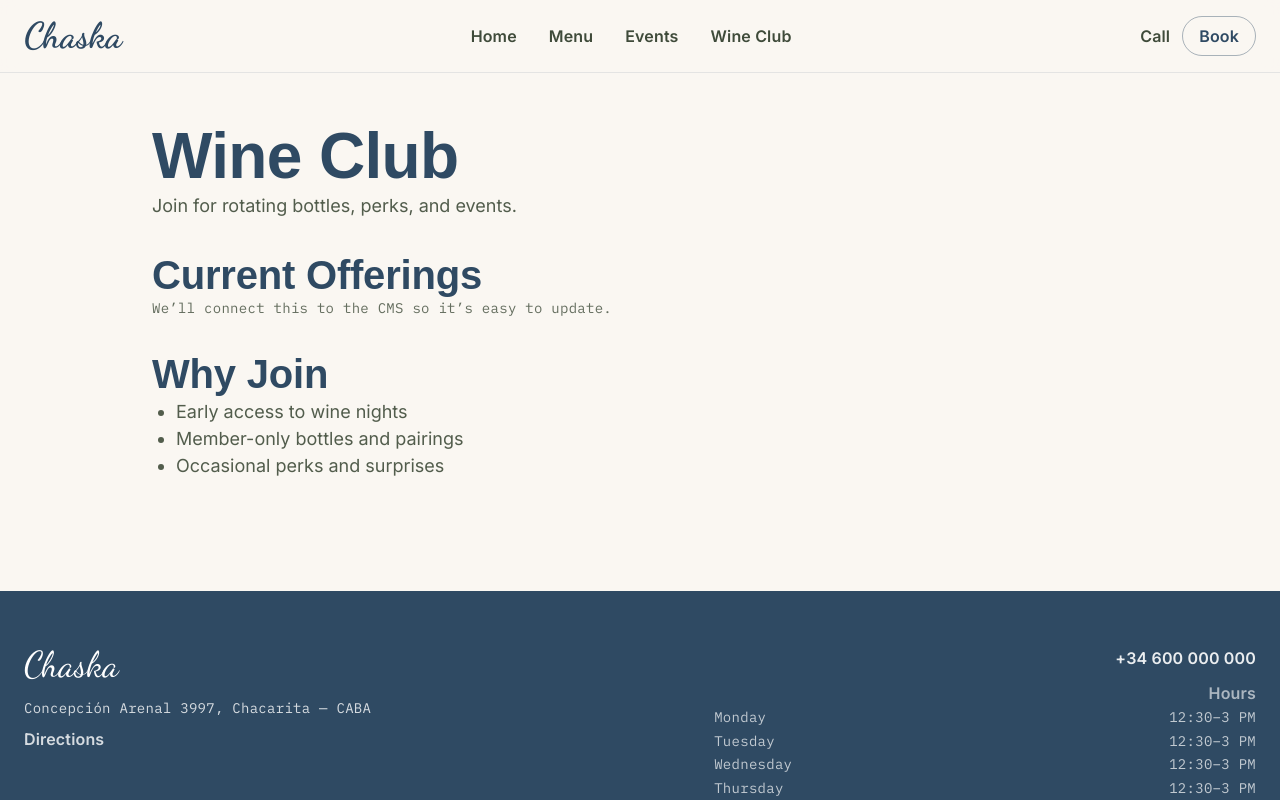
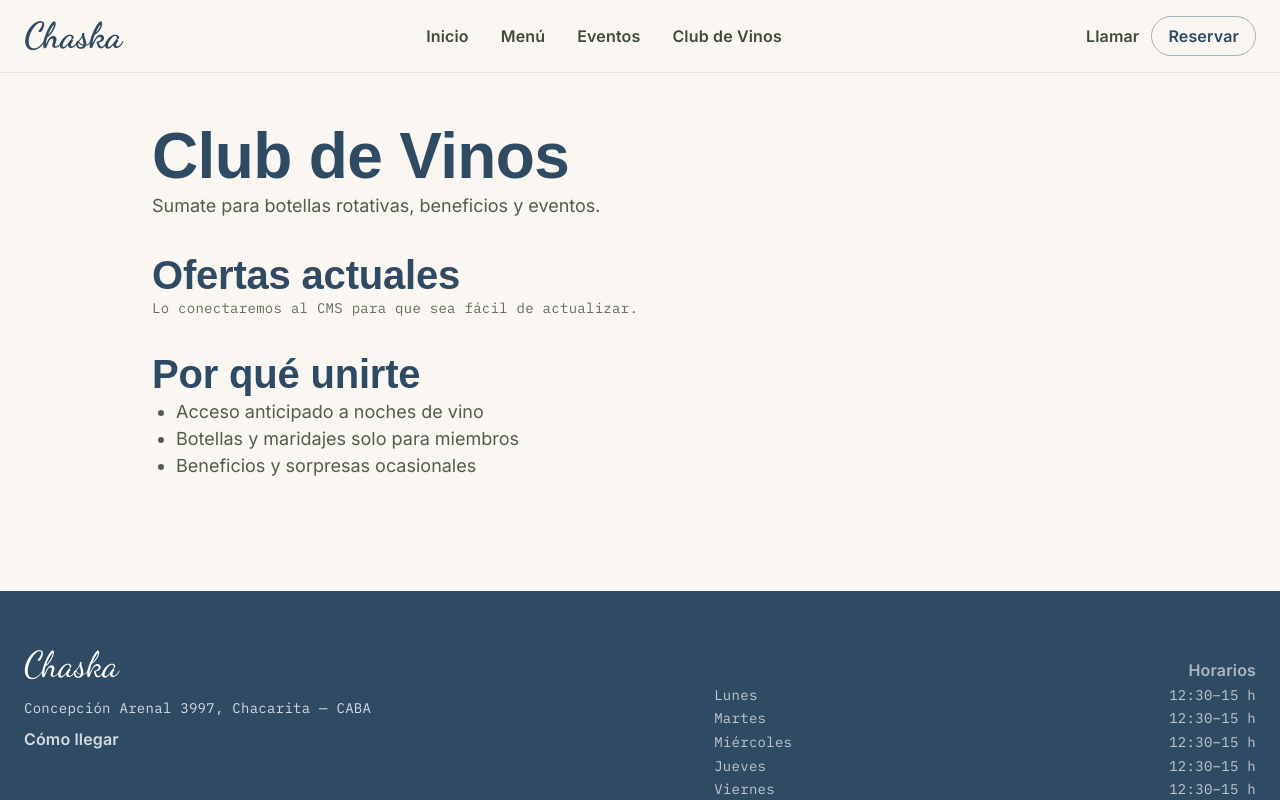
Before and after one commit to HanifCarroll/chaska, a Next.js app: page /wine-club in a window 1280 px wide. Shown: the top 800 px of the page. Built offline with nearby package versions, Linux system fonts and the light colour scheme; a web font is replaced by a local one.

Commit message:
Translate everything to spanish.

```diff
--- a/src/app/events/page.tsx
+++ b/src/app/events/page.tsx
@@ -1,21 +1,21 @@
-export const metadata = { title: "Events — Chaska" };
+export const metadata = { title: "Eventos — Chaska" };
 
 export default function EventsPage() {
   return (
     <main className="mx-auto max-w-5xl px-4 sm:px-6 py-12 space-y-8">
       <header>
-        <h1 className="text-blue">Events</h1>
-        <p className="type-body text-olive/90">Private dinners, wine nights, and more.</p>
+        <h1 className="text-blue">Eventos</h1>
+        <p className="type-body text-olive/90">Cenas privadas, noches de vino y más.</p>
       </header>
 
       <section>
-        <h2 className="text-blue">Schedule</h2>
-        <p className="type-small text-olive/80">Calendar integration and booking coming soon.</p>
+        <h2 className="text-blue">Agenda</h2>
+        <p className="type-small text-olive/80">Integración de calendario y reservas próximamente.</p>
       </section>
 
       <section>
-        <h2 className="text-blue">Private Set Meals</h2>
-        <p className="type-small text-olive/80">We’ll add a booking flow here.</p>
+        <h2 className="text-blue">Menús cerrados privados</h2>
+        <p className="type-small text-olive/80">Pronto agregaremos un flujo de reservas.</p>
       </section>
     </main>
   );
--- a/src/app/layout.tsx
+++ b/src/app/layout.tsx
@@ -34,8 +34,9 @@ const dancing = Dancing_Script({
 });
 
 export const metadata: Metadata = {
-  title: "Chaska — Neighborhood Smokehouse",
-  description: "Homely, modern barbecue. Low & slow, shared with friends.",
+  title: "Chaska — Milanesas de autor y cocina de mundo",
+  description:
+    "Tu punto de encuentro en Chacarita: milanesas de autor, tacos de mochella y papas wagyu. Ingredientes argentinos con influencias del mundo.",
 };
 
 export default function RootLayout({
@@ -44,7 +45,7 @@ export default function RootLayout({
   children: React.ReactNode;
 }>) {
   return (
-    <html lang="en">
+    <html lang="es">
       <body
         className={`${inter.variable} ${plexMono.variable} ${gloock.variable} ${dancing.variable} antialiased`}
       >
--- a/src/app/menu/page.tsx
+++ b/src/app/menu/page.tsx
@@ -1,21 +1,21 @@
-export const metadata = { title: "Menu — Chaska" };
+export const metadata = { title: "Menú — Chaska" };
 
 export default function MenuPage() {
   return (
     <main className="mx-auto max-w-5xl px-4 sm:px-6 py-12 space-y-12">
       <header>
-        <h1 className="text-blue">Menu</h1>
-        <p className="type-body text-olive/90">Food and drinks — updated regularly.</p>
+        <h1 className="text-blue">Menú</h1>
+        <p className="type-body text-olive/90">Comida y bebidas — se actualiza regularmente.</p>
       </header>
 
       <section id="food">
-        <h2 className="text-blue">Food</h2>
-        <p className="type-small text-olive/80">Editable via CMS soon.</p>
+        <h2 className="text-blue">Comida</h2>
+        <p className="type-small text-olive/80">Editable vía CMS pronto.</p>
       </section>
 
       <section id="drinks">
-        <h2 className="text-blue">Drinks</h2>
-        <p className="type-small text-olive/80">Editable via CMS soon.</p>
+        <h2 className="text-blue">Bebidas</h2>
+        <p className="type-small text-olive/80">Editable vía CMS pronto.</p>
       </section>
     </main>
   );
--- a/src/app/wine-club/page.tsx
+++ b/src/app/wine-club/page.tsx
@@ -1,24 +1,24 @@
-export const metadata = { title: "Wine Club — Chaska" };
+export const metadata = { title: "Club de Vinos — Chaska" };
 
 export default function WineClubPage() {
   return (
     <main className="mx-auto max-w-5xl px-4 sm:px-6 py-12 space-y-8">
       <header>
-        <h1 className="text-blue">Wine Club</h1>
-        <p className="type-body text-olive/90">Join for rotating bottles, perks, and events.</p>
+        <h1 className="text-blue">Club de Vinos</h1>
+        <p className="type-body text-olive/90">Sumate para botellas rotativas, beneficios y eventos.</p>
       </header>
 
       <section>
-        <h2 className="text-blue">Current Offerings</h2>
-        <p className="type-small text-olive/80">We’ll connect this to the CMS so it’s easy to update.</p>
+        <h2 className="text-blue">Ofertas actuales</h2>
+        <p className="type-small text-olive/80">Lo conectaremos al CMS para que sea fácil de actualizar.</p>
       </section>
 
       <section>
-        <h2 className="text-blue">Why Join</h2>
+        <h2 className="text-blue">Por qué unirte</h2>
         <ul className="list-disc pl-6 type-body text-olive/90">
-          <li>Early access to wine nights</li>
-          <li>Member-only bottles and pairings</li>
-          <li>Occasional perks and surprises</li>
+          <li>Acceso anticipado a noches de vino</li>
+          <li>Botellas y maridajes solo para miembros</li>
+          <li>Beneficios y sorpresas ocasionales</li>
         </ul>
       </section>
     </main>
--- a/src/components/Footer.tsx
+++ b/src/components/Footer.tsx
@@ -1,8 +1,8 @@
 import Link from "next/link";
 
-const PHONE = process.env.NEXT_PUBLIC_PHONE ?? "+34 600 000 000";
-const IG_HANDLE = process.env.NEXT_PUBLIC_INSTAGRAM ?? "chaska.restaurant";
-const IG_URL = `https://instagram.com/${IG_HANDLE.replace(/^@/, "")}`;
+const PHONE = process.env.NEXT_PUBLIC_PHONE;
+const IG_HANDLE = process.env.NEXT_PUBLIC_INSTAGRAM;
+const IG_URL = `https://instagram.com/${IG_HANDLE}`;
 
 export default function Footer() {
   return (
@@ -28,7 +28,7 @@ export default function Footer() {
                 rel="noopener noreferrer"
                 className="type-ui text-white/80 hover:text-gold"
               >
-                Directions
+                Cómo llegar
               </a>
             </div>
           </div>
@@ -36,41 +36,41 @@ export default function Footer() {
           {/* Contact */}
           <div className="md:text-right space-y-2">
             <a
-              href={`tel:${PHONE.replace(/\s/g, "")}`}
+              href={`tel:${PHONE}`}
               className="type-ui text-white/90 hover:text-gold block"
             >
               {PHONE}
             </a>
             <div className="mt-3">
-              <p className="type-ui text-white/60">Hours</p>
+              <p className="type-ui text-white/60">Horarios</p>
               <ul className="mt-1 space-y-1 type-small text-white/70">
                 <li className="flex items-center justify-between gap-6">
-                  <span>Monday</span>
-                  <span>12:30–3 PM</span>
+                  <span>Lunes</span>
+                  <span>12:30–15 h</span>
                 </li>
                 <li className="flex items-center justify-between gap-6">
-                  <span>Tuesday</span>
-                  <span>12:30–3 PM</span>
+                  <span>Martes</span>
+                  <span>12:30–15 h</span>
                 </li>
                 <li className="flex items-center justify-between gap-6">
-                  <span>Wednesday</span>
-                  <span>12:30–3 PM</span>
+                  <span>Miércoles</span>
+                  <span>12:30–15 h</span>
                 </li>
                 <li className="flex items-center justify-between gap-6">
-                  <span>Thursday</span>
-                  <span>12:30–3 PM</span>
+                  <span>Jueves</span>
+                  <span>12:30–15 h</span>
                 </li>
                 <li className="flex items-center justify-between gap-6">
-                  <span>Friday</span>
-                  <span>12:30–3 PM</span>
+                  <span>Viernes</span>
+                  <span>12:30–15 h</span>
                 </li>
                 <li className="flex items-center justify-between gap-6">
-                  <span>Saturday</span>
-                  <span>Closed</span>
+                  <span>Sábado</span>
+                  <span>Cerrado</span>
                 </li>
                 <li className="flex items-center justify-between gap-6">
-                  <span>Sunday</span>
-                  <span>Closed</span>
+                  <span>Domingo</span>
+                  <span>Cerrado</span>
                 </li>
               </ul>
             </div>
@@ -98,7 +98,7 @@ export default function Footer() {
             © {new Date().getFullYear()} Chaska
           </p>
           <p className="type-small text-white/50">
-            Made with care — Buenos Aires
+            Hecho con cariño — Buenos Aires
           </p>
         </div>
       </div>
--- a/src/components/Header.tsx
+++ b/src/components/Header.tsx
@@ -15,35 +15,35 @@ export default function Header() {
         <div className="flex items-center gap-6">
           <button
             className="md:hidden p-2 rounded border border-blue/20 text-blue"
-            aria-label={open ? "Close menu" : "Open menu"}
+            aria-label={open ? "Cerrar menú" : "Abrir menú"}
             onClick={() => setOpen(!open)}
           >
             {open ? <IconX /> : <IconMenu />}
           </button>
 
-          <Link href="/" className="font-script font-bold text-blue text-3xl md:text-4xl" aria-label="Chaska Home">
+          <Link href="/" className="font-script font-bold text-blue text-3xl md:text-4xl" aria-label="Inicio de Chaska">
             Chaska
           </Link>
         </div>
 
         {/* Center: Main nav */}
         <nav className="hidden md:flex items-center gap-8">
-          <Link href="/" className="type-ui text-olive hover:text-blue transition-colors">Home</Link>
-          <Link href="/menu" className="type-ui text-olive hover:text-blue transition-colors">Menu</Link>
-          <Link href="/events" className="type-ui text-olive hover:text-blue transition-colors">Events</Link>
-          <Link href="/wine-club" className="type-ui text-olive hover:text-blue transition-colors">Wine Club</Link>
+          <Link href="/" className="type-ui text-olive hover:text-blue transition-colors">Inicio</Link>
+          <Link href="/menu" className="type-ui text-olive hover:text-blue transition-colors">Menú</Link>
+          <Link href="/events" className="type-ui text-olive hover:text-blue transition-colors">Eventos</Link>
+          <Link href="/wine-club" className="type-ui text-olive hover:text-blue transition-colors">Club de Vinos</Link>
         </nav>
 
         {/* Right: CTAs */}
         <div className="hidden sm:flex items-center gap-3">
           <a href={`tel:${PHONE.replace(/\s/g, "")}`} className="type-ui text-olive hover:text-blue transition-colors">
-            Call
+            Llamar
           </a>
           <Link
             href="/events"
             className="type-ui rounded-full border border-blue/40 text-blue hover:bg-blue hover:text-white transition-colors px-4 py-2"
           >
-            Book
+            Reservar
           </Link>
         </div>
       </div>
@@ -53,34 +53,34 @@ export default function Header() {
         <div className="md:hidden border-t border-blue/10 bg-background">
           <div className="mx-auto max-w-7xl px-4 sm:px-6 py-4 grid gap-2">
             <Link href="/" className="type-ui py-2 text-olive hover:text-blue" onClick={() => setOpen(false)}>
-              Home
+              Inicio
             </Link>
             <Link href="/menu" className="type-ui py-2 text-olive hover:text-blue" onClick={() => setOpen(false)}>
-              Menu
+              Menú
             </Link>
             <div className="pl-3">
               <a href="/menu#food" className="type-small block py-1 text-olive/80 hover:text-blue" onClick={() => setOpen(false)}>
-                Food
+                Comida
               </a>
               <a href="/menu#drinks" className="type-small block py-1 text-olive/80 hover:text-blue" onClick={() => setOpen(false)}>
-                Drinks
+                Bebidas
               </a>
             </div>
             <Link href="/events" className="type-ui py-2 text-olive hover:text-blue" onClick={() => setOpen(false)}>
-              Events
+              Eventos
             </Link>
             <Link href="/wine-club" className="type-ui py-2 text-olive hover:text-blue" onClick={() => setOpen(false)}>
-              Wine Club
+              Club de Vinos
             </Link>
             <hr className="my-2 border-blue/10" />
             <a href={`tel:${PHONE.replace(/\s/g, "")}`} className="type-ui py-2 text-blue" onClick={() => setOpen(false)}>
-              Call Us: {PHONE}
+              Llámanos: {PHONE}
             </a>
             <a href="/#visit" className="type-ui py-2 text-olive hover:text-blue" onClick={() => setOpen(false)}>
-              Find Us
+              Cómo llegar
             </a>
             <Link href="/events" className="type-ui py-2 rounded-full text-center bg-blue text-white mt-2" onClick={() => setOpen(false)}>
-              Book Now
+              Reservar ahora
             </Link>
           </div>
         </div>
```
